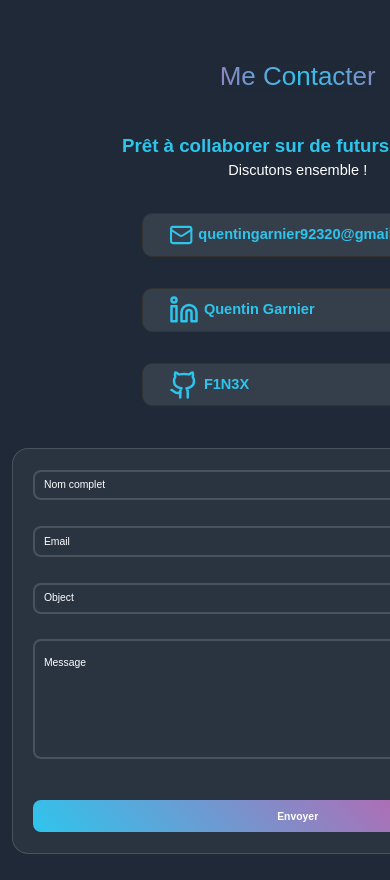
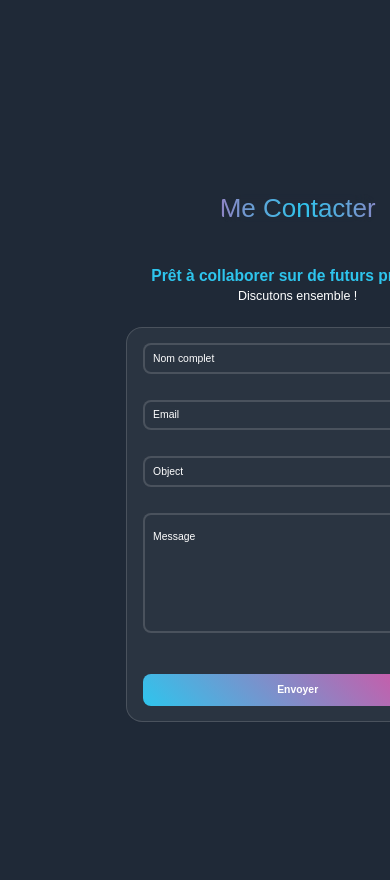
Before and after one commit to F1N3X/portfolio_2025, a React (Vite) app: page / in a window 390 px wide. Shown: the part 3340-4220 px from the top of the page. Built offline with nearby package versions, Linux system fonts and the light colour scheme.

Commit message:
contact mobile responsive design

```diff
--- a/src/components/Contact.css
+++ b/src/components/Contact.css
@@ -123,3 +123,34 @@ button[type="submit"] {
 button[type="submit"]:hover {
   background-color: var(--secondary-color);
 }
+
+@media (max-width: 1200px) {
+  .contact-content {
+    flex-direction: column;
+    gap: 2rem;
+  }
+
+  .contact-bubbles {
+    display: none;
+  }
+
+  .contact-info {
+    text-align: center;
+    gap: 2rem;
+  }
+
+  .speach span {
+    font-size: 1.5rem;
+  }
+
+  .speach p {
+    font-size: 1.2rem;
+  }
+
+  .contact-form {
+    width: 100%;
+    max-width: 60%;
+    min-width: 0;
+    padding: 1.5rem;
+  }
+}
```
